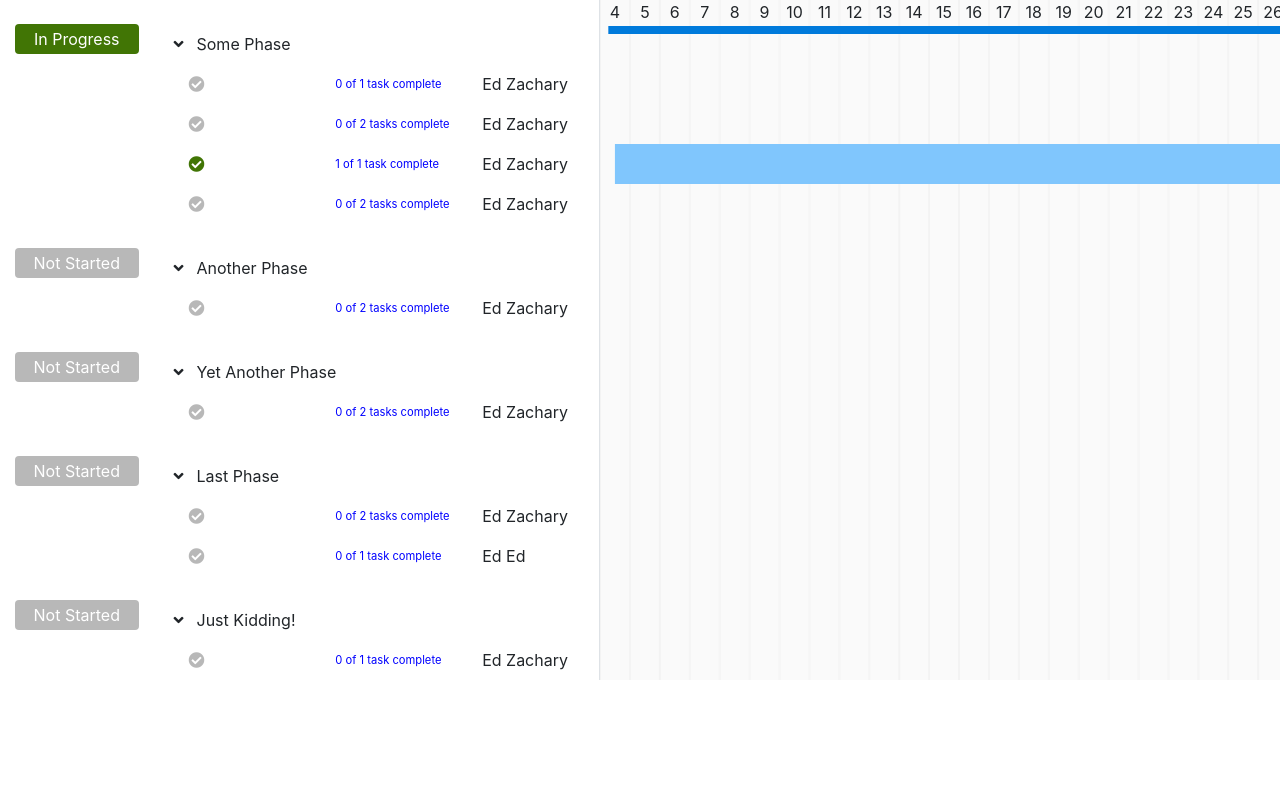
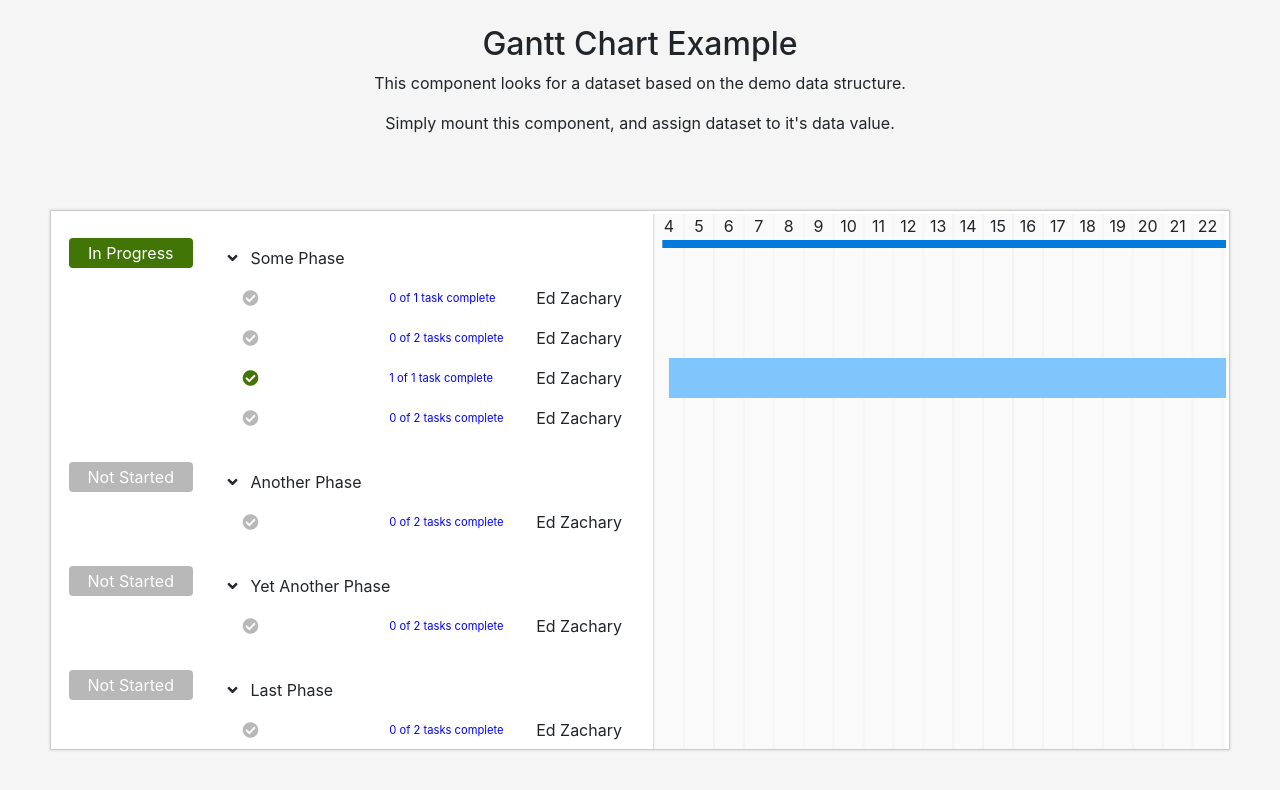
Before and after one commit to thegoodideaco/synuma-gantt, a Vue app in the folder gantt/standalone/vue-gantt-playground/: page /#/ in a window 1280 px wide. Shown: the top 790 px of the page. Built offline with nearby package versions, Linux system fonts and the light colour scheme.

Commit message:
updated about page provide global component reference

```diff
--- /dev/null
+++ b/gantt/standalone/vue-gantt-playground/src/components/gantt/StandaloneGanttChart.vue
@@ -0,0 +1,53 @@
+<template>
+  <div class="fill">
+    <div class="main-container">
+      <div class="gantt-container">
+        <div class="metadata border-right">
+          <div class="col-headers">
+            <!-- TBD figure this shit out -->
+          </div>
+
+          <!-- Phase Item Component -->
+          <phase-item v-for="phase in phases"
+                      :key="phase.data.id"
+                      :data="phase" />
+        </div>
+        <!-- end .metadata -->
+        <div class="date-grid">
+          <!-- Gantt Chart -->
+          <gantt-chart v-if="hierarchy"
+                       :hierarchy="hierarchy" />
+        </div>
+      </div>
+    </div>
+  </div>
+</template>
+
+<script>
+import { flatten, dataLoad } from './mixins/GanttHierarchy'
+import GanttChartVue from './NewChart.vue'
+import PhaseItemVue from '../meta/PhaseItem.vue'
+export default {
+  components: {
+    PhaseItem:  PhaseItemVue,
+    GanttChart: GanttChartVue
+  },
+  mixins: [flatten, dataLoad],
+  data() {
+    return {
+      /** @type {d3.HierarchyNode<GanttDataObject>} */
+      hierarchy: null
+    }
+  },
+  computed: {
+    phases() {
+      if (this.hierarchy) {
+        return this.hierarchy.children
+      }
+    }
+  },
+  mounted() {
+    // this.loadData()
+  }
+}
+</script>
--- a/gantt/standalone/vue-gantt-playground/src/components/gantt/mixins/GanttHierarchy.js
+++ b/gantt/standalone/vue-gantt-playground/src/components/gantt/mixins/GanttHierarchy.js
@@ -20,6 +20,35 @@ export const dataLoad = {
   data() {
     return {
       result: null
+    }
+  },
+  props: {
+    dataset: {
+      type: Array
+    }
+  },
+  watch: {
+    dataset: {
+      handler(val) {
+        if(!val) return
+        this.result = Object.freeze(val)
+
+        const h = d3.hierarchy(this.result, v => {
+          /** @type {DescendantItem} */
+          const item = v
+          return item.phases || item.milestones || item.tasks
+        })
+
+        h.each(v => {
+          Object.assign(v, {
+            opened: true
+          })
+        })
+
+        // Construct a hierarchy wrapper for functionality
+        this.hierarchy = h
+      },
+      immediate: true
     }
   },
 
--- a/gantt/standalone/vue-gantt-playground/src/main.js
+++ b/gantt/standalone/vue-gantt-playground/src/main.js
@@ -4,6 +4,9 @@ import router from './router'
 
 import 'normalize.css'
 import '@/assets/scss/style.scss'
+
+// Provide a global gantt chart component
+Vue.component('StandaloneGanttChart', () => import('@/components/gantt/StandaloneGanttChart.vue'))
 
 
 Vue.config.productionTip = false
--- a/gantt/standalone/vue-gantt-playground/src/views/About.vue
+++ b/gantt/standalone/vue-gantt-playground/src/views/About.vue
@@ -1,53 +1,73 @@
 <template>
-  <div class="fill">
-    <div class="main-container">
-      <div class="gantt-container">
-        <div class="metadata border-right">
-          <div class="col-headers">
-            <!-- TBD figure this shit out -->
-          </div>
+  <div class="demo">
+    <section>
+      <h2>Gantt Chart Example</h2>
+      <p>
+        This component looks for a dataset based on the demo data structure.
+      </p>
+      <p>
+        Simply mount this component, and assign dataset to it's data value.
+      </p>
+    </section>
 
-          <!-- Phase Item Component -->
-          <phase-item v-for="phase in phases"
-                      :key="phase.data.id"
-                      :data="phase" />
-        </div>
-        <!-- end .metadata -->
-        <div class="date-grid">
-          <!-- Gantt Chart -->
-          <gantt-chart v-if="hierarchy"
-                       :hierarchy="hierarchy" />
-        </div>
+    <section>
+      <div>
+        <!-- This is all you need -->
+        <standalone-gantt :dataset="data" />
+        <!-- -------------------- -->
       </div>
-    </div>
+    </section>
   </div>
 </template>
 
 <script>
-import { flatten, dataLoad } from '../components/gantt/mixins/GanttHierarchy'
-import PhaseItemVue from '../components/meta/PhaseItem.vue'
-import GanttChartVue from '../components/gantt/NewChart.vue'
+import StandaloneGanttChartVue from '../components/gantt/StandaloneGanttChart.vue'
+import * as d3 from 'd3'
 export default {
   components: {
-    PhaseItem:  PhaseItemVue,
-    GanttChart: GanttChartVue
+    StandaloneGantt: StandaloneGanttChartVue
   },
-  mixins: [flatten, dataLoad],
   data() {
     return {
-      /** @type {d3.HierarchyNode<GanttDataObject>} */
-      hierarchy: null
+      data: null
     }
   },
-  computed: {
-    phases() {
-      if (this.hierarchy) {
-        return this.hierarchy.children
-      }
-    }
-  },
-  mounted() {
-    this.loadData()
+  async mounted() {
+    const { data } = await d3.json('/data.json')
+
+    this.data = data
   }
 }
 </script>
+
+<style lang="scss" scoped>
+.demo {
+  height: 100vh;
+  position: relative;
+  display: grid;
+  grid: auto 1fr / 100%;
+  background-color: darken(#fff, 4);
+
+  section {
+    &:first-child {
+      height: 20vh;
+      text-align: center;
+      padding: 25px;
+    }
+
+    &:last-child {
+      padding: 50px;
+      overflow: hidden;
+
+      > div {
+        background-color: #fff;
+        overflow: auto;
+        padding: 3px;
+        border: 1px solid rgba(#000, 0.2);
+        box-shadow: 0 0 3px rgba(#000, 0.15);
+        height: 100%;
+      }
+    }
+  }
+}
+</style>
```
